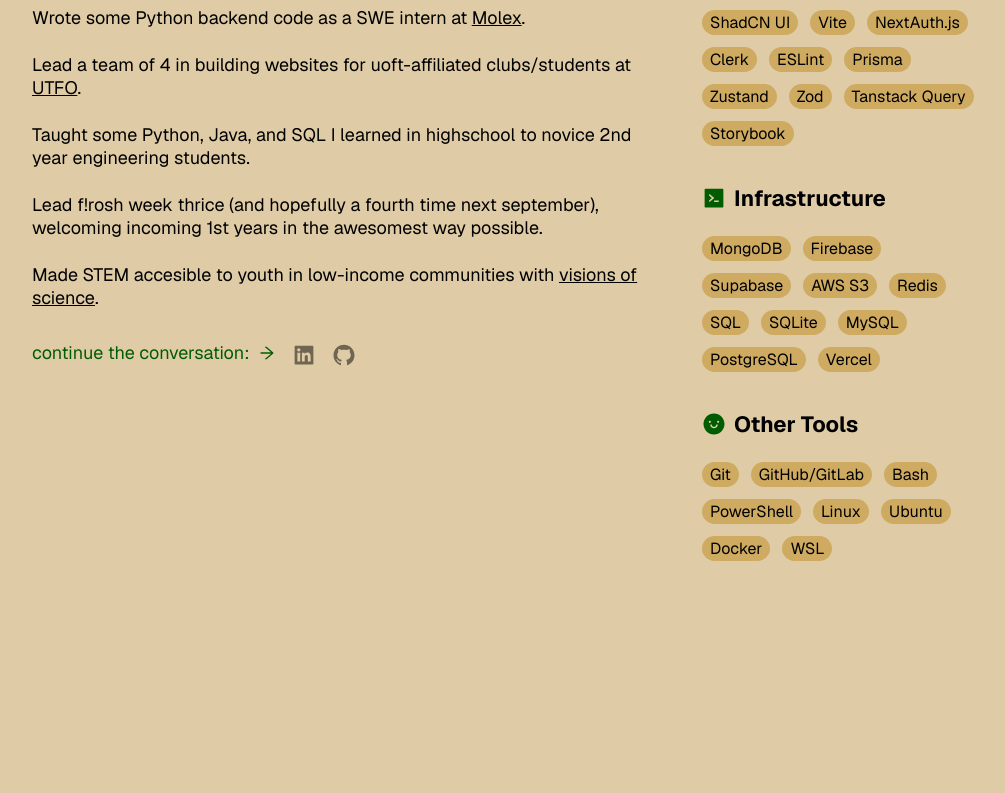
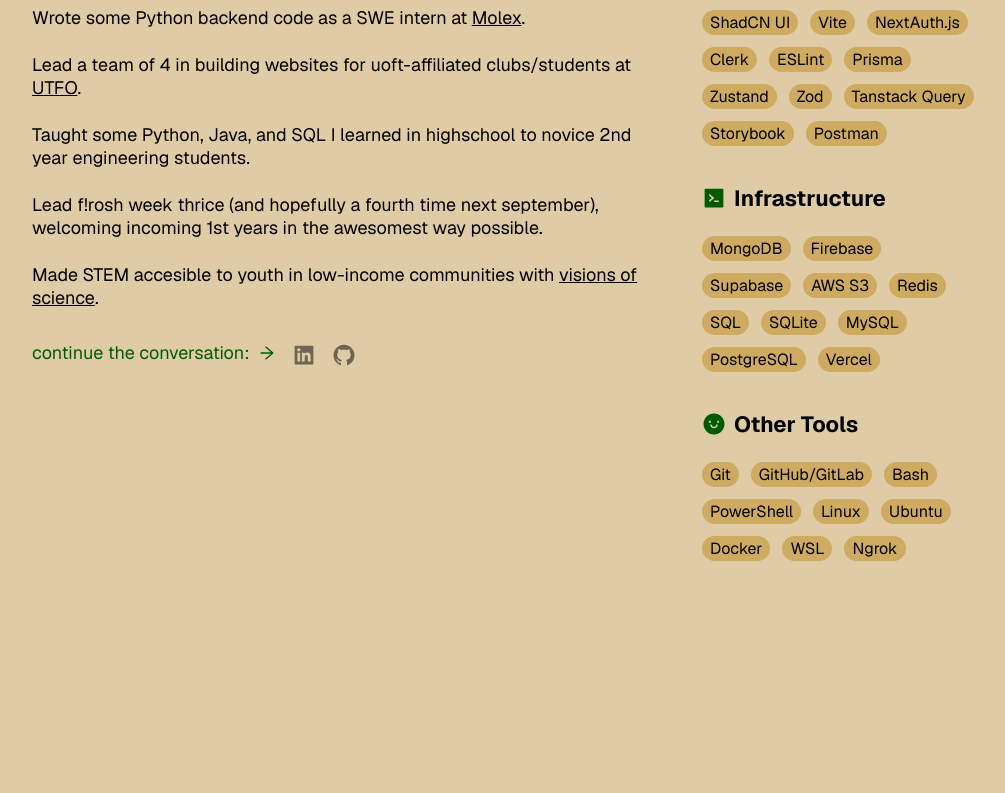
Before and after one commit to osman-sultan/osmansultan, a Next.js app: page / in a window 1280 px wide. Shown: the part 1767-2560 px from the top of the page, without its empty margins (159-1164 px from the left). Built offline with nearby package versions, Linux system fonts and the light colour scheme.

Commit message:
add ngrok + postman

```diff
--- a/components/home/about/Stats.tsx
+++ b/components/home/about/Stats.tsx
@@ -81,6 +81,7 @@
             <span className="chip">Zod</span>
             <span className="chip">Tanstack Query</span>
             <span className="chip">Storybook</span>
+            <span className="chip">Postman</span>
           </div>
         </div>
       </Reveal>
@@ -121,6 +122,7 @@
             <span className="chip">Ubuntu</span>
             <span className="chip">Docker</span>
             <span className="chip">WSL</span>
+            <span className="chip">Ngrok</span>
           </div>
         </div>
       </Reveal>
--- a/components/home/experience/Experience.tsx
+++ b/components/home/experience/Experience.tsx
@@ -35,6 +35,8 @@
       "Auth0",
       "AWS S3",
       "Storybook",
+      "Ngrok",
+      "Postman",
     ],
   },
   {
```
